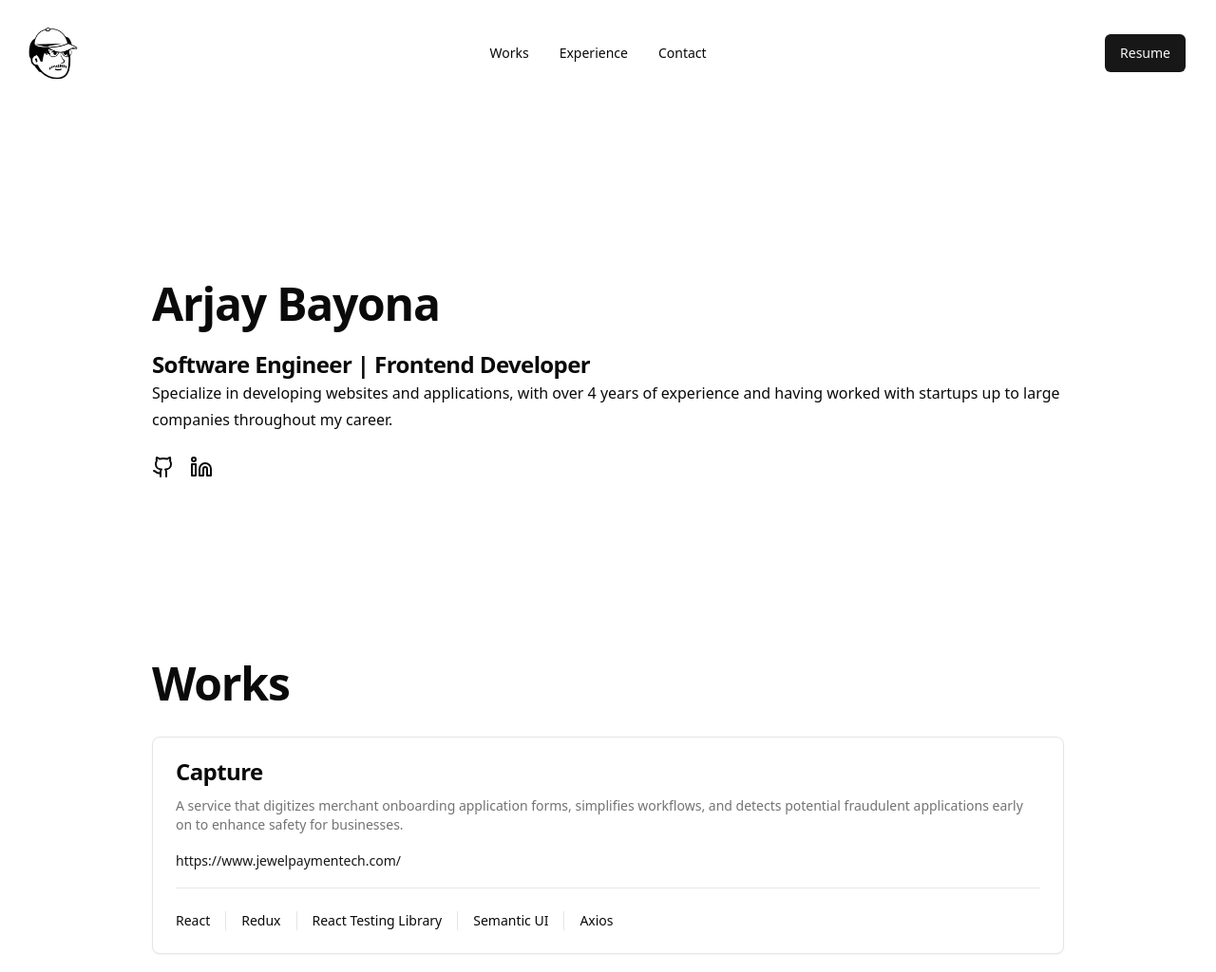
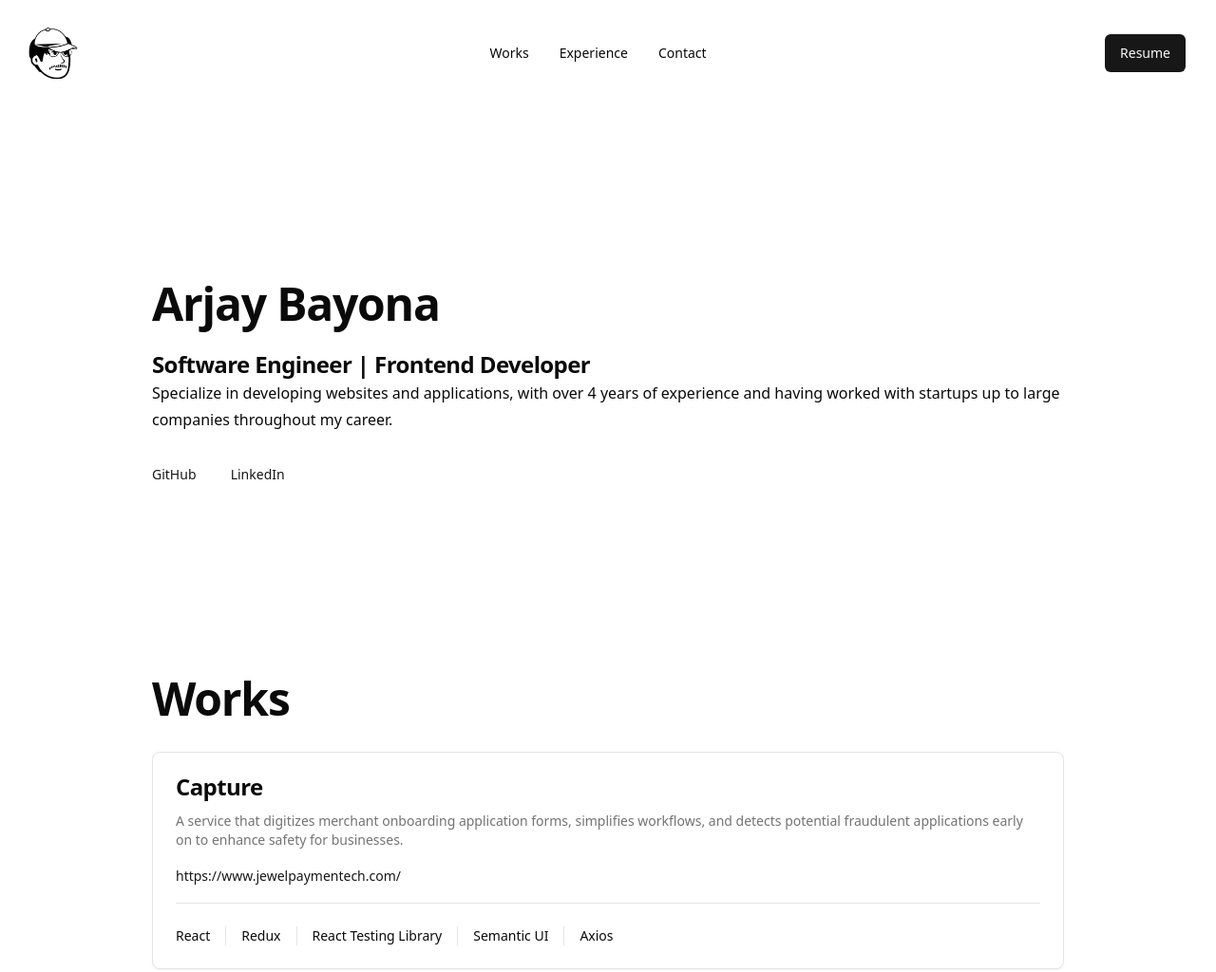
Before and after one commit to arjayby/arjby, an Astro site: page / in a window 1280 px wide. Shown: the top 1024 px of the page at 95% size. Built offline with nearby package versions, Linux system fonts and the light colour scheme; Astro itself is replaced by a stand-in of ours.

Commit message:
Update to name links instead of icon links

```diff
--- a/src/containers/hero.astro
+++ b/src/containers/hero.astro
@@ -1,7 +1,8 @@
 ---
 import { Typography } from "@/components/ui/typography";
+import { buttonVariants } from "@/components/ui/button";
 
-import { Github, Linkedin } from "lucide-react";
+import { cn } from "@/lib/utils";
 ---
 
 <section class="container max-w-5xl pt-6 md:pb-10 md:pt-20 lg:pb-20 lg:pt-40">
@@ -9,21 +10,25 @@ import { Github, Linkedin } from "lucide-react";
   <Typography variant="h3" as="h2">
     Software Engineer | Frontend Developer
   </Typography>
-  <Typography as="h3">
+  <Typography>
     Specialize in developing websites and applications, with over 4 years of
     experience and having worked with startups up to large companies throughout
     my career.
   </Typography>
-  <div class="flex gap-4 pt-6">
-    <a href="https://github.com/arjayby/" target="_blank" aria-label="GitHub">
-      <Github />
+  <div class="ml-[-1rem] pt-6">
+    <a
+      class={cn(buttonVariants({ variant: "link" }))}
+      href="https://github.com/arjayby/"
+      target="_blank"
+    >
+      GitHub
     </a>
     <a
+      class={cn(buttonVariants({ variant: "link" }))}
       href="https://www.linkedin.com/in/arjayby/"
       target="_blank"
-      aria-label="LinkedIn"
     >
-      <Linkedin />
+      LinkedIn
     </a>
   </div>
 </section>
```
